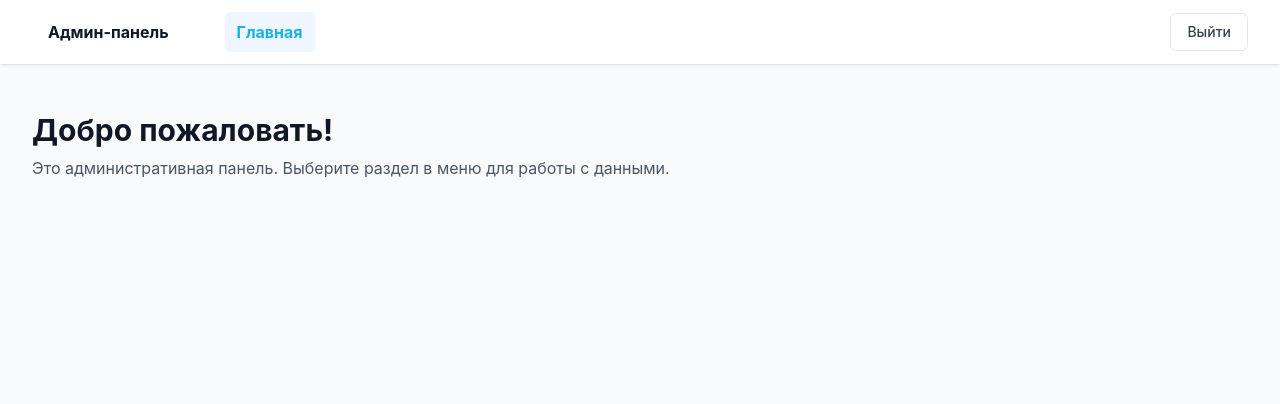
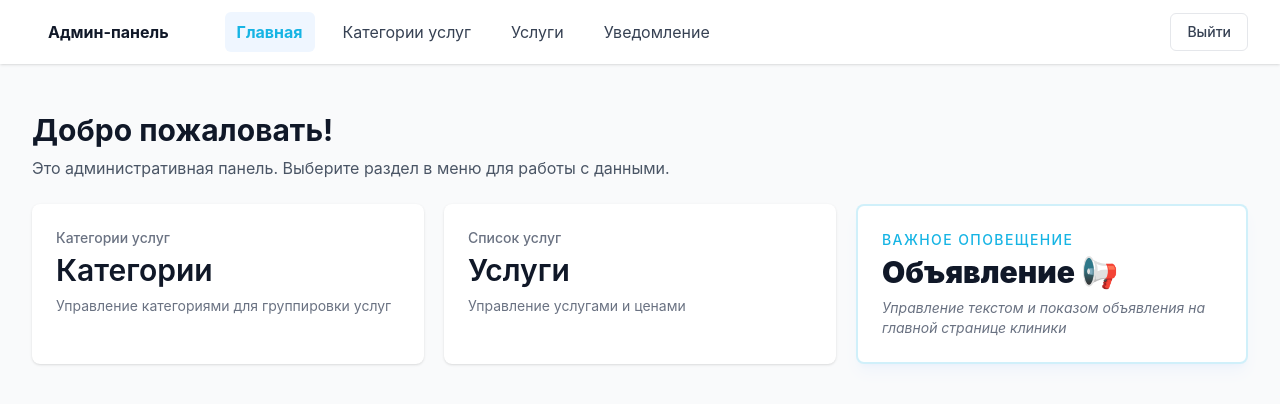
Before and after one commit to Chetson/dantist45, a Next.js app: page /admin/dashboard in a window 1280 px wide. Shown: the top 404 px of the page. Built offline with nearby package versions, Linux system fonts and the light colour scheme; no server answers.

Commit message:
Фикс доступов для манагера

```diff
--- a/app/admin/(authenticated)/dashboard/page.tsx
+++ b/app/admin/(authenticated)/dashboard/page.tsx
@@ -41,7 +41,6 @@ export default function AdminDashboardPage() {
 
         <div className="mt-6 grid grid-cols-1 gap-5 sm:grid-cols-2 lg:grid-cols-3">
           {user?.role === 'admin' && (
-            <>
             <Link
               href="/admin/users"
               className="overflow-hidden rounded-lg bg-white shadow transition-shadow hover:shadow-md"
@@ -56,6 +55,7 @@ export default function AdminDashboardPage() {
                 </p>
               </div>
             </Link>
+          )}
 
           <Link
             href="/admin/categories"
@@ -103,8 +103,6 @@ export default function AdminDashboardPage() {
               </p>
             </div>
           </Link>
-            </>
-          )}
         </div>
       </div>
     </div>
--- a/app/admin/(authenticated)/users/page.tsx
+++ b/app/admin/(authenticated)/users/page.tsx
@@ -1,6 +1,7 @@
 'use client';
 
 import { useState, useEffect } from 'react';
+import { useRouter } from 'next/navigation';
 
 interface User {
   id: number;
@@ -12,6 +13,7 @@ interface User {
 }
 
 export default function AdminUsersPage() {
+  const router = useRouter();
   const [users, setUsers] = useState<User[]>([]);
   const [loading, setLoading] = useState(true);
   const [showForm, setShowForm] = useState(false);
@@ -31,6 +33,10 @@ export default function AdminUsersPage() {
   const fetchUsers = async () => {
     try {
       const res = await fetch('/api/users');
+      if (res.status === 403) {
+        router.push('/admin/dashboard');
+        return;
+      }
       const data = await res.json();
       if (res.ok) {
         setUsers(data.users);
@@ -45,6 +51,7 @@ export default function AdminUsersPage() {
   useEffect(() => {
     fetchUsers();
   }, []);
+
 
   const generatePassword = () => {
     const charset =
@@ -345,11 +352,10 @@ export default function AdminUsersPage() {
                     </td>
                     <td className="px-6 py-4 text-sm whitespace-nowrap">
                       <span
-                        className={`rounded-full px-2 py-1 text-xs font-medium ${
-                          user.role === 'admin'
+                        className={`rounded-full px-2 py-1 text-xs font-medium ${user.role === 'admin'
                             ? 'bg-purple-100 text-purple-800'
                             : 'bg-blue-100 text-blue-800'
-                        }`}
+                          }`}
                       >
                         {user.role === 'admin' ? 'Администратор' : 'Менеджер'}
                       </span>
--- a/components/AdminHeader.tsx
+++ b/components/AdminHeader.tsx
@@ -43,9 +43,9 @@ export default function AdminHeader() {
     const navLinks = [
         { href: '/admin/dashboard', label: 'Главная' },
         { href: '/admin/users', label: 'Пользователи', adminOnly: true },
-        { href: '/admin/categories', label: 'Категории услуг', adminOnly: true },
-        { href: '/admin/services', label: 'Услуги', adminOnly: true },
-        { href: '/admin/announcements', label: 'Уведомление', adminOnly: true },
+        { href: '/admin/categories', label: 'Категории услуг' },
+        { href: '/admin/services', label: 'Услуги' },
+        { href: '/admin/announcements', label: 'Уведомление' },
     ];
 
     return (
@@ -68,8 +68,8 @@ export default function AdminHeader() {
                                         key={link.href}
                                         href={link.href}
                                         className={`px-3 py-2 rounded-md transition-colors ${isActive
-                                                ? 'bg-blue-50 text-primary font-bold'
-                                                : 'text-gray-700 hover:text-gray-900 hover:bg-gray-50'
+                                            ? 'bg-blue-50 text-primary font-bold'
+                                            : 'text-gray-700 hover:text-gray-900 hover:bg-gray-50'
                                             }`}
                                     >
                                         {link.label}
```
Lines whose indentation alone changed are shown as unchanged.
